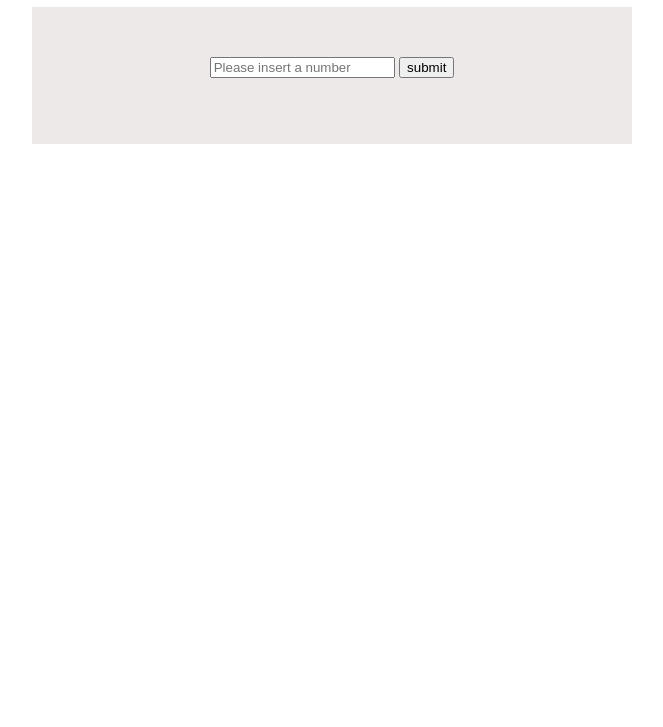
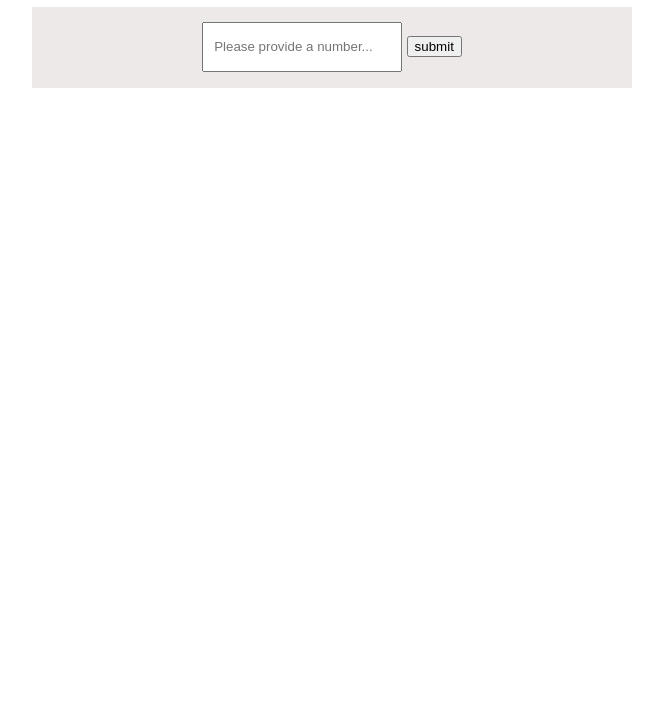
Before and after one commit to kedarjoyner/fizz-buzz, a plain HTML site: page index.html in a window 1280 px wide. Shown: the part 73-800 px from the top of the page, without its empty margins (308-971 px from the left). Drawn offline with nearby package versions, Linux system fonts and the light colour scheme.

Commit message:
input style

```diff
--- a/css/main.css
+++ b/css/main.css
@@ -24,7 +24,7 @@ h1 {
 	background-color: #EEE9E9;
 	position: relative;
 	overflow: auto;
-	padding: 50px 0px;
+	/*padding: 50px 0px;*/
 }
 
 ul {
@@ -36,3 +36,12 @@ ul {
 .content {
 	text-align: center;
 }
+
+/*///////////// INPUTS ///////////// */
+
+#user-number {
+	margin-top: 15px;
+	width: 200px;
+	height: 50px;
+	padding: 10px;
+}
--- a/index.html
+++ b/index.html
@@ -13,9 +13,9 @@
 	<div class="game-container">
 		<div class="content">
 			<form>
-				<input type="text" placeholder="Please insert a number">
+				<input type="text" id="user-number" placeholder="Please provide a number...">
 				</input>
-				<input type="submit" value="submit">
+				<input type="submit" id="submit-button" value="submit">
 				</input>
 			</form>
 			<ul id="results"></ul>
--- a/js/app.js
+++ b/js/app.js
@@ -1,5 +1,5 @@
-/*
-var results = document.getElementById("results");
+
+/*var results = document.getElementById("results");
 
 var listItems = "";
 
```
